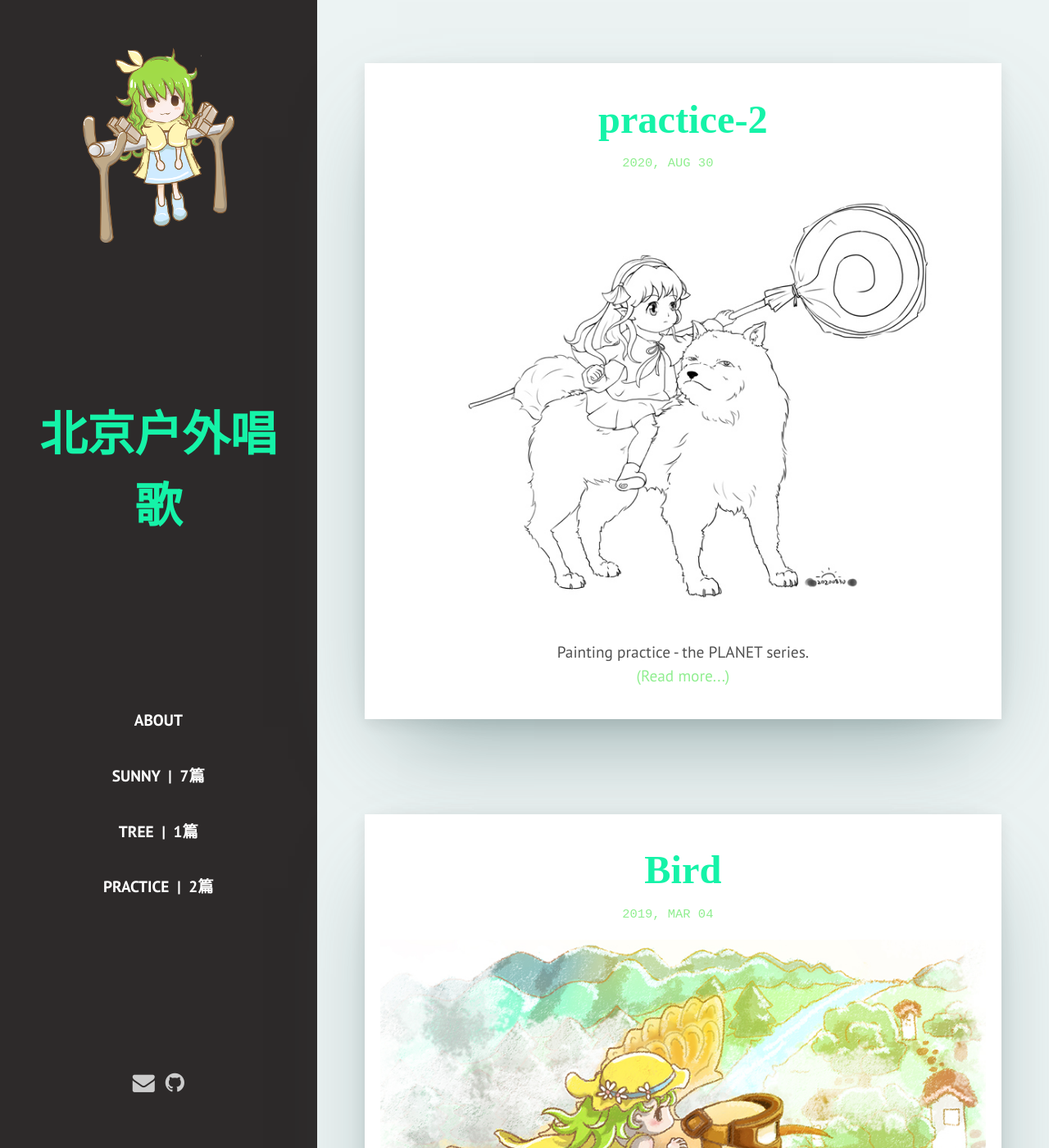
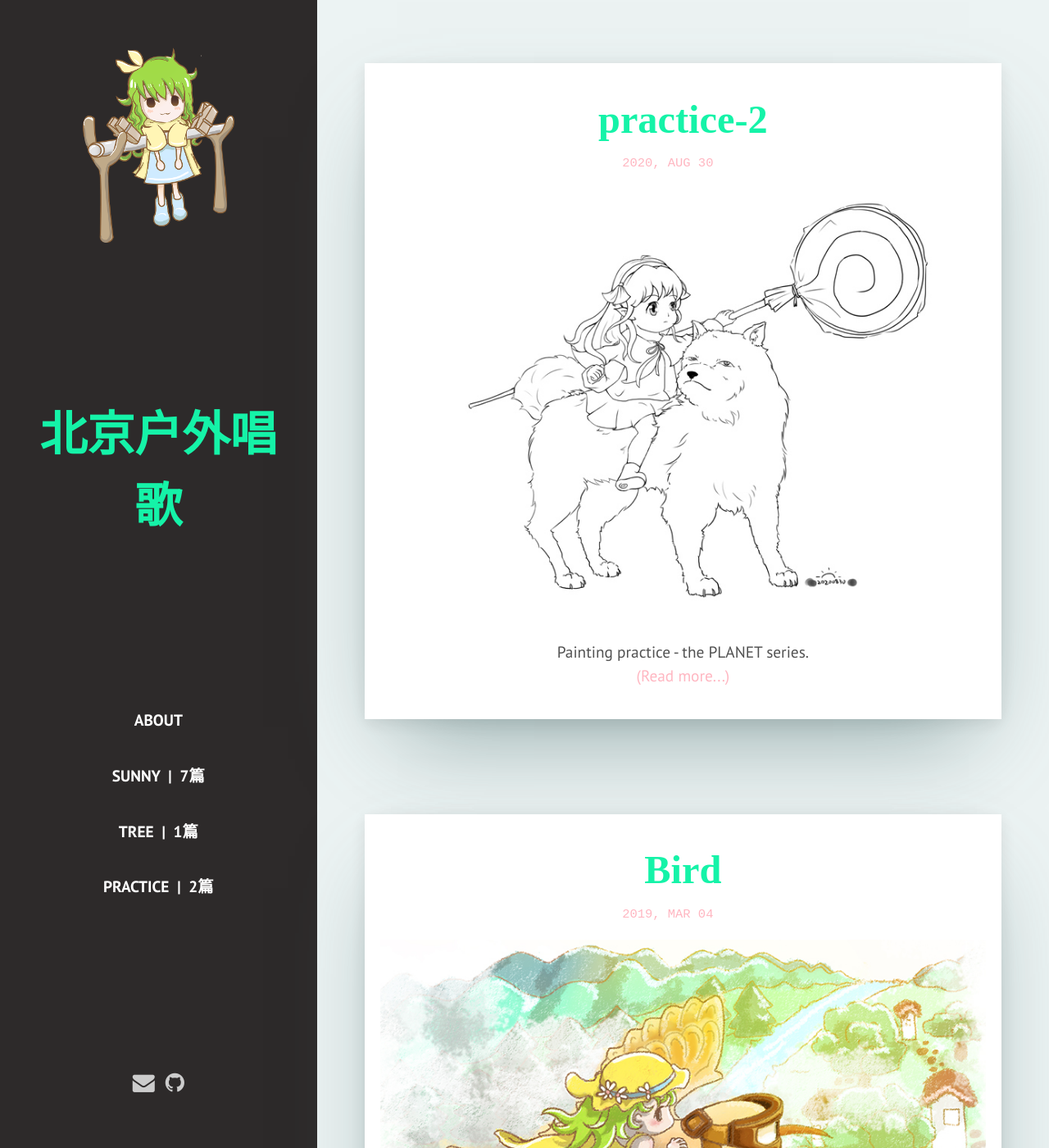
Before and after one commit to bjhwcg/bjhwcg.github.io, a Jekyll site: the page built from index.html, in a window 1280 px wide and 1400 px high. Shown: the whole window at 82% size. Built offline with Jekyll 4.4.1, drawn with Linux system fonts in a browser that asks for light colours; nearby versions of some CDN libraries; some web fonts are replaced; library files that are not in the unit come from our copies; the list of posts is cut into pages by our own code.

Commit message:
Update main.css

```diff
--- a/assets/css/main.css
+++ b/assets/css/main.css
@@ -913,11 +913,11 @@ pre code {
   font-size: 0.8rem;
   text-transform: uppercase;
   font-family: monospace;
-  color: lightgreen;
+  color: lightpink;
 }
 .main-article .more, .page-article .more, .post .more {
   text-decoration: none;
-  color: lightgreen;
+  color: lightpink;
 }
 
 img.post-image, img.page-img {
```
